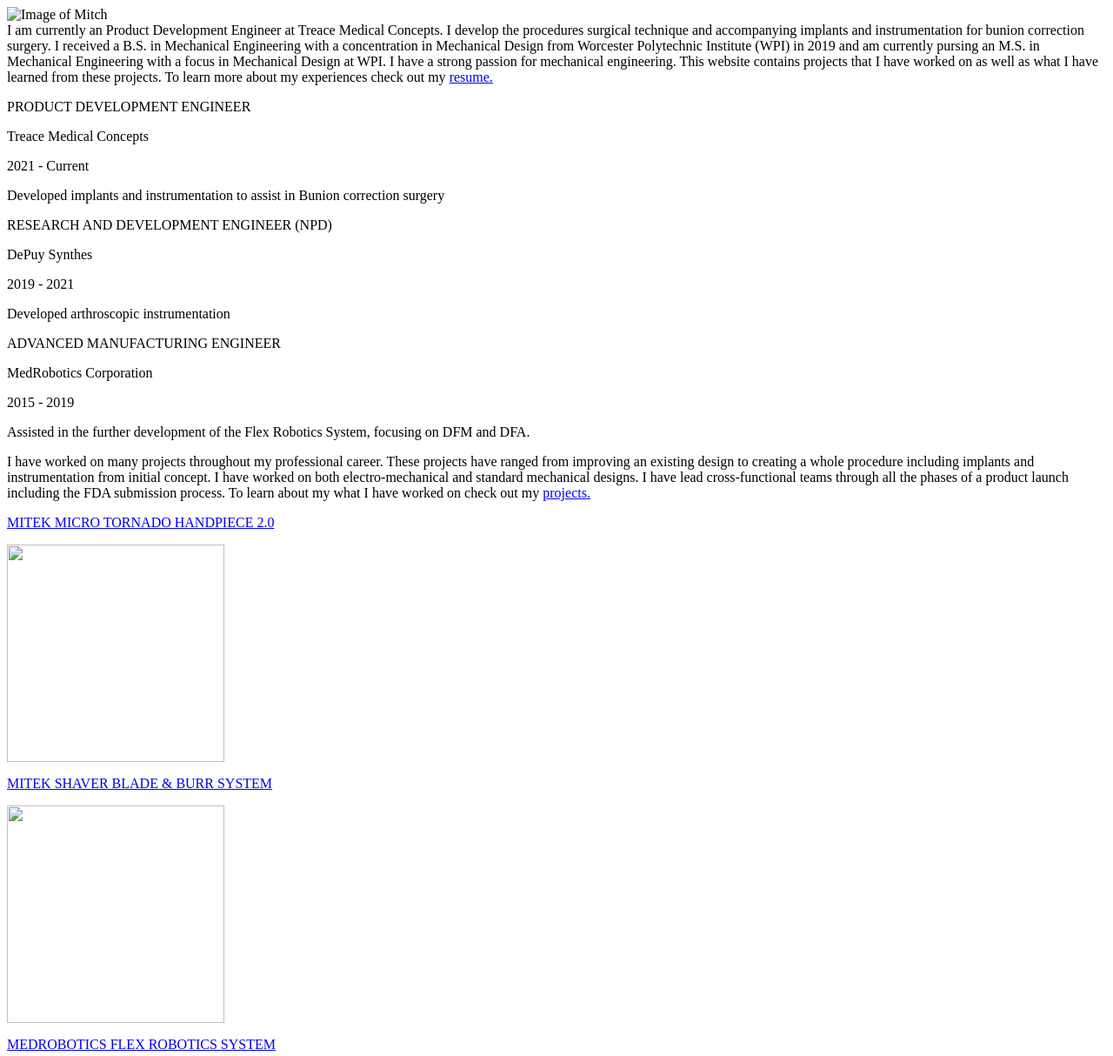
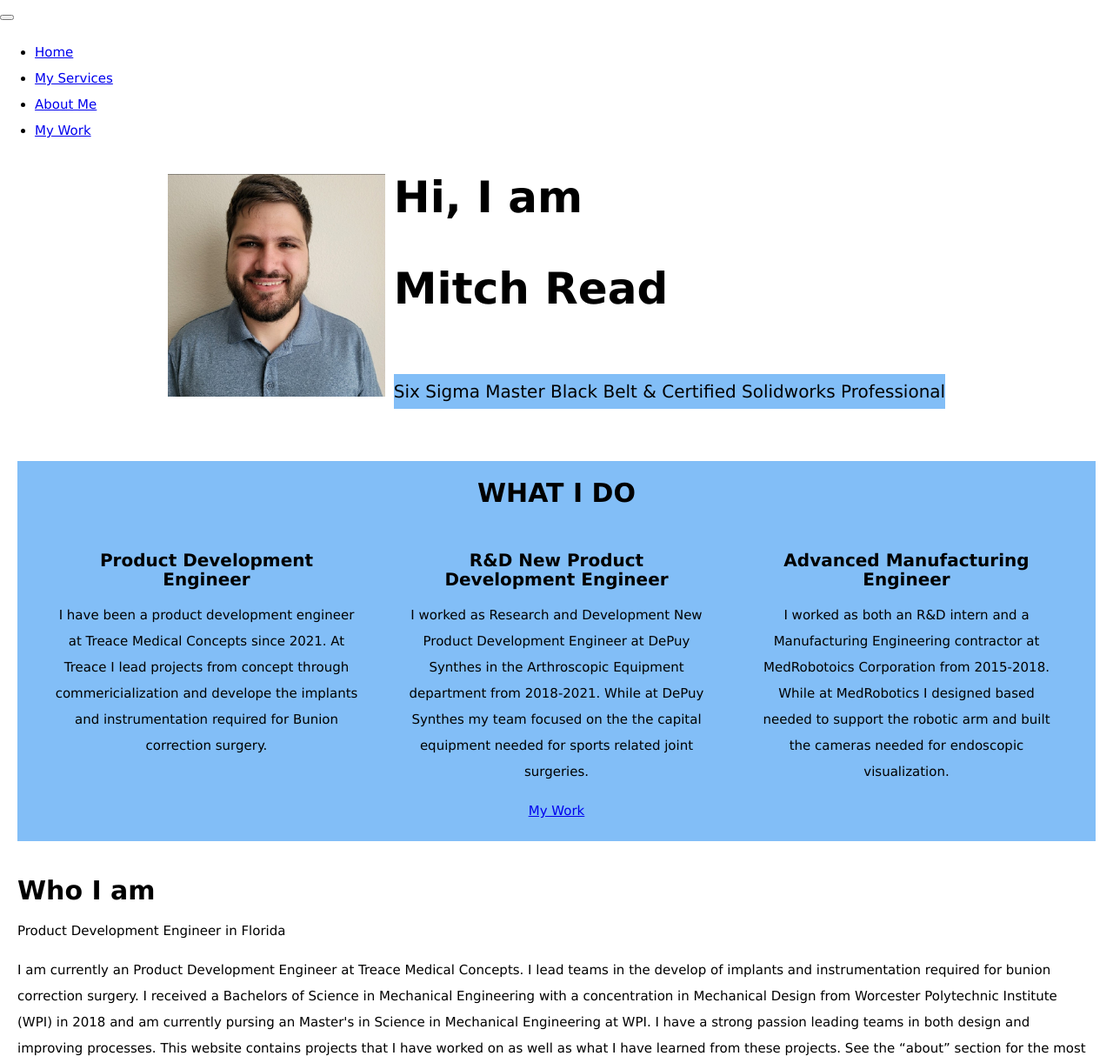
Before and after one commit to mreadwpi/assignment7, a plain HTML site: page index.html in a window 1280 px wide. Shown: the top 1214 px of the page at 87% size. Drawn offline with Linux system fonts and the light colour scheme.

Commit message:
initial creation

```diff
--- a/index.html
+++ b/index.html
@@ -1,55 +1,107 @@
-<html>
+<!DOCTYPE html>
+<html lang="eng">
     <head>
-        <title>MITCH READ SSMBB</title>
-        <link rel="stylesheet" href="styles.css">
+        <meta charset="UTF-8"
+        <meta name="viewport" content="width=device-width, intial-scale=1.0">
+        <title>Mitch Portfolio Website</title>
+        <link rel="stylesheet" href="style.css">
     </head>
+    <!-- ctrl k u for comments -->
     <body>
-        <section class="aboutme">
-            <div class="containeraboutme">
-                <img src="profile.jpg" alt="Image of Mitch">
-                <div class="aboutmetext">
-                    I am currently an Product Development Engineer at Treace Medical Concepts. I develop the procedures surgical technique and accompanying implants and instrumentation for bunion correction surgery.
-                    I received a B.S. in Mechanical Engineering with a concentration in Mechanical Design from Worcester Polytechnic Institute (WPI) in 2019 and am currently pursing an M.S. in Mechanical Engineering with a focus in Mechanical Design at WPI. I have a strong passion for mechanical engineering.
-                    This website contains projects that I have worked on as well as what I have learned from these projects. To learn more about my experiences check out my <a href="resume.html">resume.</a>
+        <header>
+            <div class="mitch">
+                <img src="logo" alt="">
+            </div>
+            <button class="nav-toggle" aria-label="toggle naviagation">
+                <span class="hamburger"></span>
+            </button>
+            <nav class="nav">
+                <ul class="nav_list">
+                    <li class="nav_item"><a href="#home" class="nav_link">Home</a></li>
+                    <li class="nav_item"><a href="#services" class="nav_link">My Services</a></li>
+                    <li class="nav_item"><a href="#about" class="nav_link">About Me</a></li>
+                    <li class="nav_item"><a href="#work" class="nav_link">My Work</a></li>
+                </ul>
+            </nav>
+        </header>
+
+        <!-- intro -->
+        <section class="intro" id="home">
+            <h1 class="section_title">
+                Hi, I am <p>Mitch Read</p>
+            </h1>
+            <p class="section_subtitle_intro">Six Sigma Master Black Belt & Certified Solidworks Professional</p>
+            <img src="profile.jpg" alt="mitch" class="intro_img">
+        </section>
+
+        <!-- services -->
+        <section class="my_services" id="services">
+            <h2 class="section_title_services">WHAT I DO</h2>
+            <div class="services">
+                <div class="service">
+                    <h3>Product Development Engineer</h3>
+                    <p>I have been a product development engineer at Treace Medical Concepts since 2021. At Treace I lead projects from concept through commericialization and develope the implants and instrumentation required for Bunion correction surgery.</p>
+                </div>
+
+                <div class="service">
+                    <h3>R&D New Product Development Engineer</h3>
+                    <p>I worked as Research and Development New Product Development Engineer at DePuy Synthes in the Arthroscopic Equipment department from 2018-2021. While at DePuy Synthes my team focused on the the capital equipment needed for sports related joint surgeries.</p>
+                </div>
+
+
+                <div class="service">
+                    <h3>Advanced Manufacturing Engineer</h3>
+                    <p>I worked as both an R&D intern and a Manufacturing Engineering contractor at MedRobotoics Corporation from 2015-2018. While at MedRobotics I designed based needed to support the robotic arm and built the cameras needed for endoscopic visualization.</p>
                 </div>
             </div>
+
+            <a href="work" class="btn">My Work</a>
         </section>
-        <section class="job experience">
-            <div id="container">
-                <div>
-                    <p class="job">PRODUCT DEVELOPMENT ENGINEER</p>
-                    <p class="company">Treace Medical Concepts</p>
-                    <p class="years">2021 - Current</p>
-                    <p class="jobdesc">Developed implants and instrumentation to assist in Bunion correction surgery</p>
+
+        <!-- about me -->
+        <section class="about me" id="about">
+            <h2 class="section_title">Who I am</h2>
+            <p class="section_subtitle">Product Development Engineer in Florida</p>
+            <div class=aboutme_body>
+                <p>I am currently an Product Development Engineer at Treace Medical Concepts. I lead teams in the develop of implants and instrumentation required for bunion correction surgery.
+                I received a Bachelors of Science in Mechanical Engineering with a concentration in Mechanical Design from Worcester Polytechnic Institute (WPI) in 2018 and am currently pursing an Master's in Science in Mechanical Engineering at WPI. I have a strong passion leading teams in both design and improving processes.
+                This website contains projects that I have worked on as well as what I have learned from these projects. See the “about” section for the most recent copy of my resume and contact information.</p>
             </div>
-                <div>
-                    <p class="job">RESEARCH AND DEVELOPMENT ENGINEER (NPD)</p>
-                    <p class="company">DePuy Synthes</p>
-                    <p class="years">2019 - 2021</p>
-                    <p class="jobdesc">Developed arthroscopic instrumentation</p>
-                </div>
-                <div>
-                    <p class="job">ADVANCED MANUFACTURING ENGINEER</p>
-                    <p class="company">MedRobotics Corporation</p>
-                    <p class="years">2015 - 2019</p>
-                    <p class="jobdesc">Assisted in the further development of the Flex Robotics System, focusing on DFM and DFA.</p>
+
+            <img src="profile.jpg" alt="Mitch">
+        </section>
+
+        <!-- work -->
+        <section class="mywork" id="work">
+            <h2 class="section_title">My work</h2>
+            <p class="section_subtitle">Check out the projects I have worked on!</p>
+            <div class="portfolio">
+                <!-- item 1 -->
+                <a href="#" class="portfolio_item">
+                    <img src="microtornadohandpiece.jpg" alt="" class="portfolio_img">
+                </a>
+
+                <!-- item 2 -->
+                <a href="#" class="portfolio_item">
+                    <img src="shavershedding.jpg" alt="" class="portfolio_img">
+                </a>
+
+                <!-- item 3 -->
+                <a href="#" class="portfolio_item">
+                    <img src="flexrobotics.jpg" alt="" class="portfolio_img">
+                </a>
+
             </div>
         </section>
-        <p class="whatido">
-            I have worked on many projects throughout my professional career. These projects have ranged from improving an existing design to creating a whole procedure including implants and instrumentation from initial concept. I have worked on both electro-mechanical and standard mechanical designs.  I have lead cross-functional teams through all the phases of a product launch including the FDA submission process. To learn about my what I have worked on check out my <a href="professional projects.html">projects.</a>
-            </p>
 
-        <div id="container" class="projects">
-                <div><p class="iamgecaption"><a href="professional projects.html">MITEK MICRO TORNADO HANDPIECE 2.0</a></p>
-                        <img src="microtornadohandpiece.jpg" height="250px">
-                    </div>
-
-                <div><p class="imagecaption"><a href="professional projects.html">MITEK SHAVER BLADE & BURR SYSTEM</a></p>
-                        <img src="shavershedding.jpg" height="250px">
-                    </div>
-                <div><p class="imagecaption"><a href="professional projects.html">MEDROBOTICS FLEX ROBOTICS SYSTEM</a></p>
-                        <img src="flexrobotics.jpg" height="250px">
-                </div>
-                </div>
+        <!-- footer -->
+        <footer>
+            <a href="mread@wpi.edu" class="footer_link">mread@wpi.edu</a>
+            <ul class="social_list">
+                <li class="social_list_item"><a class="social_list_link" href="https://www.linkedin.com/in/mitchread/">LinkedIn</a></li>
+                <li class="social_list_item"><a class="social_list_link" href="https://facebook.com">Facebook</a></li>
+                <li class="social_list_item"><a class="social_list_link" href="https://twitter.com">Twitter</a></li>
+            </ul>
+        </footer>
     </body>
 </html>
--- /dev/null
+++ b/style.css
@@ -0,0 +1,93 @@
+*,
+*::before,
+*::after {
+    box-sizing: border-box;
+}
+
+:root {
+    font-family: 'Lucida Sans', 'Lucida Sans Regular', 'Lucida Grande', 'Lucida Sans Unicode', Geneva, Verdana, sans-serif;
+}
+
+body {
+    margin: 0;
+    font-family: 'Lucida Sans', 'Lucida Sans Regular', 'Lucida Grande', 'Lucida Sans Unicode', Geneva, Verdana, sans-serif;
+    font-size: 15px;
+    line-height: 2;
+}
+
+section {
+    padding: 20px 20px;
+}
+
+img {
+    display: block;
+    max-width: 100%;
+}
+
+h1,
+h2,
+h3 {
+    line-height: 1.1;
+    margin: 0;
+}
+
+h1 {font-size: 50px;}
+h2 {font-size: 30px;}
+h3 {font-size: 20px;}
+
+
+.section_subtitle_intro {
+    font-size: 20px;
+    background-color: rgb(130, 190, 247);
+}
+
+
+.intro {
+    position: relative;
+}
+
+@media (min-width: 600px) {
+    .intro {
+        display: grid;
+        width: min-content;
+        margin: 0 auto;
+        grid-column-gap: 10px;
+        grid-template-areas:
+        "img title"
+        "img subtitle";
+        grid-template-columns: min-content max-content;
+    }
+
+    .intro_img {
+        grid-area: img;
+        min-width: 250px;
+    }
+}
+
+.my_services,
+.services {
+    background-color: rgb(130, 190, 247);
+    margin: 20px;
+    text-align: center;
+}
+
+.service {
+    max-width: 350px;
+    margin: 0 auto;
+}
+
+.section_title_services {
+    position: relative;
+    margin-bottom: 50px;
+}
+
+@media (min-width: 800px) {
+    .services {
+        display: flex;
+        max-width: 1300px;
+        margin: 0 auto;
+    }
+    .service + .service {
+        margin-left: 2em;
+    }
+}
```
Also changed, not shown: flexrobotics.jpg (added), microtornadohandpiece.jpg (added), profile.jpg (added), resume.html (added), shavershedding.jpg (added). Lines whose indentation alone changed are shown as unchanged.
